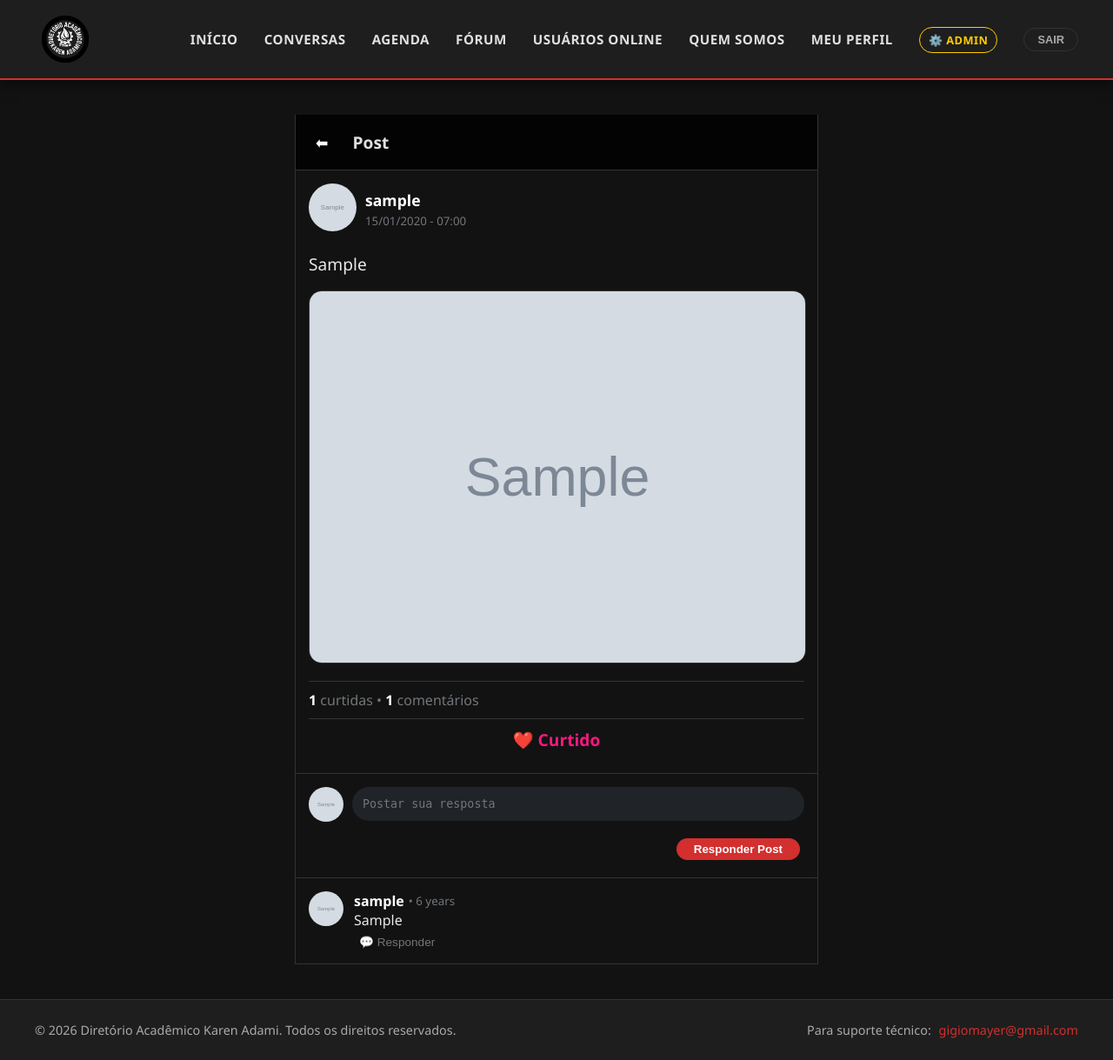
After one commit to Mayer0212/mentoria-plataforma, a Django app: page /forum/post/1/ in a window 1280 px wide. The commit adds this page. Shown: the whole page at 87% size. Run offline with Django 5.2, Linux system fonts and the light colour scheme; a user stored in the database is signed in; tables that the repository leaves empty hold one stand-in row (values such as "Sample post"); grey boxes marked "Sample" are stand-in pictures.

Commit message:
adiçao do forum

```diff
--- a/core/forms.py
+++ b/core/forms.py
@@ -2,6 +2,7 @@ from django import forms
 from .models import Reuniao, Tarefa
 from django.contrib.auth.models import User
 from .models import Perfil, Reuniao, Tarefa # Adicione Perfil aqui
+from .models import Post, Comentario
 
 # Formulário para criar Reunião
 class ReuniaoForm(forms.ModelForm):
@@ -79,3 +80,33 @@ class PerfilUpdateForm(forms.ModelForm):
             'instagram': forms.TextInput(attrs={'placeholder': '@seu.usuario'}),
             'telefone': forms.TextInput(attrs={'placeholder': '(XX) 99999-9999'}),
         }
+
+
+
+# --- FÓRUM ---
+class PostForm(forms.ModelForm):
+    class Meta:
+        model = Post
+        fields = ['conteudo', 'imagem']
+        widgets = {
+            'conteudo': forms.Textarea(attrs={
+                'class': 'form-control',
+                'rows': 3,
+                'placeholder': 'O que está acontecendo?',
+                'style': 'resize: none; border: none; font-size: 1.2em; background: transparent; color: white;'
+            }),
+            'imagem': forms.FileInput(attrs={'class': 'form-control', 'style': 'display: none;', 'id': 'file-input'}),
+        }
+
+class ComentarioForm(forms.ModelForm):
+    class Meta:
+        model = Comentario
+        fields = ['conteudo']
+        widgets = {
+            'conteudo': forms.Textarea(attrs={
+                'class': 'form-control',
+                'rows': 1,
+                'placeholder': 'Postar sua resposta',
+                'style': 'resize: none; border-radius: 20px; background: #202327; color: white; border: none;'
+            }),
+        }
--- a/core/urls.py
+++ b/core/urls.py
@@ -14,13 +14,13 @@ urlpatterns = [
 
     path('painel/', views.dashboard, name='dashboard'),
 
-    path('nova-reuniao/', views.criar_reuniao, name='nova_reuniao'),
+    path('nova-reuniao/', views.nova_reuniao, name='nova_reuniao'),
 
     path('chat/', views.lista_usuarios, name='lista_usuarios'),
 
     path('chat/<str:username>/', views.sala_chat, name='sala_chat'),
 
-    path('nova-tarefa/', views.criar_tarefa, name='nova_tarefa'),
+    path('nova-tarefa/', views.nova_tarefa, name='nova_tarefa'),
 
     path('calendario/', views.calendario, name='calendario'),
 
@@ -39,4 +39,10 @@ urlpatterns = [
     path('reuniao/editar/<int:id>/', views.editar_reuniao, name='editar_reuniao'),
 
     path('reuniao/excluir/<int:id>/', views.excluir_reuniao, name='excluir_reuniao'),
+
+    path('forum/', views.forum, name='forum'),
+
+    path('forum/post/<int:pk>/', views.post_detail, name='post_detail'),
+
+    path('forum/like/<int:pk>/', views.dar_like, name='dar_like'),
 ]
--- a/core/views.py
+++ b/core/views.py
@@ -8,6 +8,9 @@ from django.contrib.auth.models import User
 from django.contrib import messages
 from .forms import UserUpdateForm, PerfilUpdateForm
 from django.http import HttpResponseForbidden
+from django.db.models import Count
+from .forms import PostForm, ComentarioForm
+from .models import Post, Comentario
 
 # --- Página de Entrada (Pública) ---
 def home(request):
@@ -26,7 +29,11 @@ def dashboard(request):
         Q(solicitante=request.user) | Q(convidados=request.user)
     ).filter(data_inicio__date=hoje).distinct().order_by('data_inicio')
 
-    tarefas = Tarefa.objects.filter(usuario=request.user, data_prazo=hoje)
+    # Mostra se: Eu sou o dono da tarefa (usuario) OU Eu fui quem criou (criador)
+    tarefas = Tarefa.objects.filter(
+        Q(usuario=request.user) | Q(criador=request.user),
+        data_prazo=hoje
+    ).distinct()
 
     # Conta mensagens não lidas
     notificacoes = Mensagem.objects.filter(destinatario=request.user, lido=False).count()
@@ -39,8 +46,9 @@ def dashboard(request):
     }
     return render(request, 'dashboard.html', context)
 
+# --- CRIAR REUNIÃO (Renomeado para bater com o HTML) ---
 @login_required
-def criar_reuniao(request):
+def nova_reuniao(request):
     if request.method == 'POST':
         form = ReuniaoForm(request.POST, user=request.user)
         if form.is_valid():
@@ -51,7 +59,8 @@ def criar_reuniao(request):
             form.save_m2m() # <--- OBRIGATÓRIO: Salva os convidados (Many-to-Many)
 
             messages.success(request, 'Reunião agendada com sucesso!')
-            return redirect('dashboard')
+            # MUDANÇA AQUI: Agora vai para o calendário
+            return redirect('calendario')
     else:
         form = ReuniaoForm(user=request.user)
 
@@ -59,23 +68,18 @@ def criar_reuniao(request):
 
 @login_required
 def lista_usuarios(request):
-    # Busca usuários que:
-    # 1. Enviaram mensagem para mim (mensagens_enviadas__destinatario=eu)
-    # OU
-    # 2. Receberam mensagem minha (mensagens_recebidas__remetente=eu)
+    # Busca usuários que trocaram mensagens comigo
     usuarios = User.objects.filter(
         Q(mensagens_enviadas__destinatario=request.user) |
         Q(mensagens_recebidas__remetente=request.user)
-    ).distinct().exclude(id=request.user.id) # O distinct evita repetição e exclude tira o próprio user
+    ).distinct().exclude(id=request.user.id)
 
     return render(request, 'lista_usuarios.html', {'usuarios': usuarios})
 
 @login_required
 def sala_chat(request, username):
-    # Pega o usuário com quem quero falar (ou dá erro 404 se não existir)
     outro_usuario = get_object_or_404(User, username=username)
 
-    # 1. Se eu enviei mensagem no formulário abaixo:
     if request.method == 'POST':
         conteudo = request.POST.get('conteudo')
         if conteudo:
@@ -86,13 +90,11 @@ def sala_chat(request, username):
             )
             return redirect('sala_chat', username=username)
 
-    # 2. Busca o histórico de mensagens (Minhas p/ ele OU dele p/ mim)
     mensagens = Mensagem.objects.filter(
         Q(remetente=request.user, destinatario=outro_usuario) |
         Q(remetente=outro_usuario, destinatario=request.user)
     ).order_by('data_envio')
 
-    # 3. Marca as mensagens DELE como lidas (já que estou vendo elas agora)
     Mensagem.objects.filter(remetente=outro_usuario, destinatario=request.user, lido=False).update(lido=True)
 
     return render(request, 'chat.html', {
@@ -100,16 +102,16 @@ def sala_chat(request, username):
         'mensagens': mensagens
     })
 
+# --- CRIAR TAREFA (Renomeado para bater com o HTML) ---
 @login_required
-def criar_tarefa(request):
+def nova_tarefa(request):
     if request.method == 'POST':
-        # Passamos user=request.user para validar permissões (se tiver lógica no form)
         form = TarefaForm(request.POST, user=request.user)
 
         if form.is_valid():
             tarefa = form.save(commit=False)
 
-            # --- Correção do IntegrityError ---
+            # Define o criador para evitar erro de integridade
             tarefa.criador = request.user
 
             # Lógica para definir para QUEM é a tarefa
@@ -127,8 +129,7 @@ def criar_tarefa(request):
     else:
         form = TarefaForm(user=request.user)
 
-    # Renderiza o template correto (verifique se o nome do seu arquivo é nova_tarefa.html ou form_generico.html)
-    # Usamos o 'form_generico.html' e passamos um título para a página
+    # Usamos o 'form_generico.html' pois você disse que funcionou melhor
     return render(request, 'form_generico.html', {'form': form, 'titulo': 'Nova Tarefa'})
 
 @login_required
@@ -136,21 +137,18 @@ def calendario(request):
     agora = timezone.now()
     hoje = agora.date()
 
-    # 1. Reuniões (Mantém a lógica de data)
-    # Sugestão: Também filtrar reuniões para segurança, igual fizemos no dashboard
+    # 1. Reuniões (Com filtro de segurança)
     reunioes = Reuniao.objects.filter(
         Q(solicitante=request.user) | Q(convidados=request.user),
         data_inicio__gte=agora
     ).distinct().order_by('data_inicio')
 
-    # --- CORREÇÃO DAS TAREFAS ---
-
-    # Passo 1: Pega TODAS as tarefas que eu tenho permissão de ver (Criador OU Destinatário)
+    # 2. Tarefas (Com filtro de segurança)
     todas_minhas_tarefas = Tarefa.objects.filter(
         Q(usuario=request.user) | Q(criador=request.user)
     ).distinct()
 
-    # Passo 2: A partir dessa lista filtrada, separamos Futuras e Antigas
+    # Separa em Futuras e Antigas
     tarefas = todas_minhas_tarefas.filter(data_prazo__gte=hoje).order_by('data_prazo')
     tarefas_antigas = todas_minhas_tarefas.filter(data_prazo__lt=hoje).order_by('-data_prazo')
 
@@ -166,10 +164,6 @@ def quem_somos(request):
 
 @login_required
 def usuarios_online(request):
-    # Vamos pegar TODOS os usuários ativos
-    # Se quiser filtrar só quem logou recentemente, a lógica seria outra,
-    # mas para uma lista de "Membros da Plataforma", pegar todos é melhor.
-
     mentores = User.objects.filter(perfil__tipo='Mentor', is_active=True)
     estudantes = User.objects.filter(perfil__tipo='Estudante', is_active=True)
 
@@ -182,13 +176,12 @@ def usuarios_online(request):
 def meu_perfil(request):
     if request.method == 'POST':
         u_form = UserUpdateForm(request.POST, instance=request.user)
-        # request.FILES é obrigatório para imagens!
         p_form = PerfilUpdateForm(request.POST, request.FILES, instance=request.user.perfil)
 
         if u_form.is_valid() and p_form.is_valid():
             u_form.save()
             p_form.save()
-            return redirect('meu_perfil') # Recarrega a página para mostrar os dados novos
+            return redirect('meu_perfil')
 
     else:
         u_form = UserUpdateForm(instance=request.user)
@@ -202,7 +195,15 @@ def meu_perfil(request):
 
 def perfil_publico(request, username):
     perfil_user = get_object_or_404(User, username=username)
-    return render(request, 'perfil_publico.html', {'perfil_user': perfil_user})
+
+    # Busca os posts desse usuário (do mais novo para o mais velho)
+    posts = Post.objects.filter(autor=perfil_user).order_by('-data_criacao')
+
+    context = {
+        'perfil_user': perfil_user,
+        'posts': posts
+    }
+    return render(request, 'perfil_publico.html', context)
 
 @login_required
 def editar_tarefa(request, id):
@@ -212,15 +213,13 @@ def editar_tarefa(request, id):
     if tarefa.criador != request.user:
         return HttpResponseForbidden("Você não tem permissão.")
 
-    # Se clicou em "Salvar"
     if request.method == 'POST':
         tarefa.titulo = request.POST.get('titulo')
         tarefa.data_prazo = request.POST.get('data')
         tarefa.informacoes = request.POST.get('descricao')
         tarefa.save()
-        return redirect('calendario') # ou redirect('calendario') se preferir
+        return redirect('calendario') # Redireciona para o calendário
 
-    # Se clicou no botão "Editar" (GET) -> Abre a página
     return render(request, 'editar_tarefa.html', {'tarefa': tarefa})
 
 @login_required
@@ -230,7 +229,6 @@ def excluir_tarefa(request, id):
         tarefa.delete()
     return redirect('calendario')
 
-# --- NOVAS VIEWS PARA REUNIÕES ---
 @login_required
 def editar_reuniao(request, id):
     reuniao = get_object_or_404(Reuniao, id=id)
@@ -239,23 +237,19 @@ def editar_reuniao(request, id):
     if reuniao.solicitante != request.user:
         return HttpResponseForbidden("Você não tem permissão.")
 
-    # Se clicou em "Salvar"
     if request.method == 'POST':
         reuniao.titulo = request.POST.get('titulo')
 
         data_str = request.POST.get('data')
-        hora_str = request.POST.get('hora') # Vamos pegar a hora separada para facilitar
+        hora_str = request.POST.get('hora')
 
-        # Junta data e hora se necessário, ou salva direto dependendo do seu model.
-        # Assumindo que seu model usa DateTimeField, o ideal é juntar:
         if data_str and hora_str:
             reuniao.data_inicio = f"{data_str} {hora_str}"
 
         reuniao.link_externo = request.POST.get('link')
         reuniao.save()
-        return redirect('calendario')
+        return redirect('calendario') # Redireciona para o calendário
 
-    # Se clicou no botão "Editar" (GET) -> Abre a página
     return render(request, 'editar_reuniao.html', {'reuniao': reuniao})
 
 @login_required
@@ -264,3 +258,97 @@ def excluir_reuniao(request, id):
     if reuniao.solicitante == request.user:
         reuniao.delete()
     return redirect('calendario')
+
+
+# --- VIEW DO FÓRUM (FEED) ---
+@login_required
+def forum(request):
+    form = PostForm()
+
+    # 1. Se o usuário enviou um novo post
+    if request.method == 'POST':
+        form = PostForm(request.POST, request.FILES)
+        if form.is_valid():
+            post = form.save(commit=False)
+            post.autor = request.user
+            post.save()
+            return redirect('forum')
+
+    # 2. Configuração dos Filtros e Busca
+    posts = Post.objects.all()
+
+    # Busca (Search)
+    query = request.GET.get('q')
+    if query:
+        # Busca no conteúdo do post OU no username do autor
+        posts = posts.filter(
+            Q(conteudo__icontains=query) |
+            Q(autor__username__icontains=query)
+        )
+
+    # Filtro de Tipo de Usuário (Alunos ou Mentores)
+    filtro_autor = request.GET.get('filtro_autor')
+    if filtro_autor == 'mentores':
+        posts = posts.filter(autor__perfil__tipo='Mentor')
+    elif filtro_autor == 'alunos':
+        posts = posts.filter(autor__perfil__tipo='Estudante')
+
+    # Ordenação (Mais Recentes ou Mais Curtidos)
+    ordem = request.GET.get('ordem')
+    if ordem == 'curtidos':
+        # Anota a contagem de likes e ordena por ela (desc), e depois por data (desc)
+        posts = posts.annotate(num_likes=Count('likes')).order_by('-num_likes', '-data_criacao')
+    else:
+        # Padrão: Mais recentes primeiro
+        posts = posts.order_by('-data_criacao')
+
+    context = {
+        'posts': posts,
+        'form': form,
+    }
+    return render(request, 'forum.html', context)
+
+# --- DETALHES DO POST (COMENTÁRIOS) ---
+@login_required
+def post_detail(request, pk):
+    post = get_object_or_404(Post, pk=pk)
+
+    # Lista apenas os comentários principais (que não são respostas)
+    comentarios_principais = post.comentarios.filter(parent=None).order_by('-data_criacao')
+
+    form = ComentarioForm()
+
+    if request.method == 'POST':
+        form = ComentarioForm(request.POST)
+        if form.is_valid():
+            comentario = form.save(commit=False)
+            comentario.autor = request.user
+            comentario.post = post
+
+            # Lógica da Resposta: Verifica se veio um ID de pai
+            parent_id = request.POST.get('parent_id')
+            if parent_id:
+                parent_obj = Comentario.objects.get(id=parent_id)
+                comentario.parent = parent_obj
+
+            comentario.save()
+            return redirect('post_detail', pk=pk)
+
+    context = {
+        'post': post,
+        'comentarios': comentarios_principais, # Passamos a lista filtrada
+        'form': form
+    }
+    return render(request, 'post_detail.html', context)
+
+# --- FUNÇÃO DE DAR LIKE (AJAX/Simples) ---
+@login_required
+def dar_like(request, pk):
+    post = get_object_or_404(Post, pk=pk)
+    if request.user in post.likes.all():
+        post.likes.remove(request.user)
+    else:
+        post.likes.add(request.user)
+
+    # Redireciona de volta para a mesma página que estava (feed ou detalhe)
+    return redirect(request.META.get('HTTP_REFERER', 'forum'))
--- a/mentoria_project/settings.py
+++ b/mentoria_project/settings.py
@@ -127,7 +127,7 @@ STATICFILES_DIRS = [
 
 STATIC_ROOT = os.path.join(BASE_DIR, 'staticfiles')
 
-
+LOGIN_URL = 'home' #Caso nao esteja logado para onde vai
 LOGIN_REDIRECT_URL = 'dashboard'  # Para onde vai após logar
 LOGOUT_REDIRECT_URL = 'home'      # Para onde vai após sair
 
--- a/templates/base.html
+++ b/templates/base.html
@@ -242,6 +242,7 @@
                         <li><a href="{% url 'dashboard' %}">Início</a></li>
                         <li><a href="{% url 'lista_usuarios' %}">Conversas</a></li>
                         <li><a href="{% url 'calendario' %}">Agenda</a></li>
+                        <li><a href="{% url 'forum' %}">Fórum</a></li>
                         <li><a href="{% url 'usuarios_online' %}">Usuários Online</a></li>
                         <li><a href="{% url 'quem_somos' %}">Quem Somos</a></li>
                         <li><a href="{% url 'meu_perfil' %}">Meu Perfil</a></li>
--- /dev/null
+++ b/templates/post_detail.html
@@ -0,0 +1,167 @@
+{% extends 'base.html' %}
+
+{% block content %}
+<style>
+    /* ... (MANTENHA SEUS ESTILOS ANTERIORES DO FÓRUM/MENTOR AQUI) ... */
+
+    /* RECOLE OS ESTILOS QUE JÁ TINHAMOS E ADICIONE ESTES NOVOS: */
+
+    .feed-container { max-width: 600px; margin: 0 auto; border-left: 1px solid #333; border-right: 1px solid #333; min-height: 100vh; text-align: left; }
+    .header-top { padding: 10px 15px; border-bottom: 1px solid #333; display: flex; align-items: center; gap: 20px; background: rgba(0,0,0,0.8); backdrop-filter: blur(10px); position: sticky; top: 0; z-index: 100; }
+    .btn-back { color: white; text-decoration: none; font-size: 1.2em; border-radius: 50%; padding: 8px; transition: background 0.2s; }
+    .btn-back:hover { background: rgba(255,255,255,0.1); }
+
+    .main-post { padding: 15px; border-bottom: 1px solid #333; }
+    .user-info { display: flex; align-items: center; gap: 10px; margin-bottom: 15px; }
+    .avatar-large { width: 55px; height: 55px; border-radius: 50%; object-fit: cover; }
+    .profile-link { text-decoration: none; color: inherit; }
+    .profile-link:hover { text-decoration: underline; }
+
+    .mentor-border { border: 2px solid #FFD700; box-shadow: 0 0 8px rgba(255, 215, 0, 0.6); }
+    .mentor-badge { color: #FFD700; background: rgba(255, 215, 0, 0.1); font-size: 0.75em; padding: 2px 6px; border-radius: 4px; margin-left: 5px; border: 1px solid #FFD700; font-weight: bold; text-transform: uppercase; }
+
+    .btn-like-grande { text-decoration: none; font-size: 1.2em; color: #71767b; transition: transform 0.2s; display: inline-block; font-weight: bold; }
+    .btn-like-grande:hover { transform: scale(1.1); }
+    .btn-like-grande.curtido { color: #f91880; }
+
+    /* --- NOVOS ESTILOS PARA RESPOSTAS --- */
+    .comment-card { padding: 15px; border-bottom: 1px solid #333; display: flex; flex-direction: column; }
+    .comment-main { display: flex; gap: 12px; }
+    .comment-avatar { width: 40px; height: 40px; border-radius: 50%; object-fit: cover; }
+
+    /* Recuo para as respostas */
+    .reply-list { margin-left: 52px; margin-top: 10px; border-left: 2px solid #333; padding-left: 10px; }
+
+    .btn-reply-toggle { background: none; border: none; color: #71767b; cursor: pointer; font-size: 0.85em; margin-top: 5px; }
+    .btn-reply-toggle:hover { color: #1d9bf0; }
+
+    /* Formulário de resposta escondido */
+    .reply-form-container { display: none; margin-top: 10px; margin-left: 52px; }
+    .reply-form-container.active { display: block; }
+
+</style>
+
+<div class="feed-container">
+
+    <div class="header-top">
+        <a href="{% url 'forum' %}" class="btn-back">⬅</a>
+        <h2 style="margin: 0; font-size: 1.2em;">Post</h2>
+    </div>
+
+    <div class="main-post">
+        <div class="user-info">
+            <a href="{% url 'perfil_publico' post.autor.username %}">
+                <img src="{{ post.autor.perfil.foto.url }}" class="avatar-large {% if post.autor.perfil.tipo == 'Mentor' %}mentor-border{% endif %}">
+            </a>
+            <div>
+                <div style="display: flex; align-items: center;">
+                    <a href="{% url 'perfil_publico' post.autor.username %}" class="profile-link">
+                        <strong style="font-size: 1.1em; color: white;">{{ post.autor.username }}</strong>
+                    </a>
+                    {% if post.autor.perfil.tipo == 'Mentor' %} <span class="mentor-badge">Mentor</span> {% endif %}
+                </div>
+                <small style="color: #71767b;">{{ post.data_criacao|date:"d/m/Y - H:i" }}</small>
+            </div>
+        </div>
+
+        <p style="font-size: 1.2em; color: #e7e9ea; line-height: 1.5; white-space: pre-line; margin-bottom: 15px;">{{ post.conteudo }}</p>
+        {% if post.imagem %} <img src="{{ post.imagem.url }}" style="width: 100%; border-radius: 15px; border: 1px solid #333; margin-bottom: 15px;"> {% endif %}
+
+        <div style="padding: 10px 0; border-top: 1px solid #333; border-bottom: 1px solid #333; color: #71767b;">
+            <strong style="color: white;">{{ post.total_likes }}</strong> curtidas • <strong style="color: white;">{{ post.comentarios.count }}</strong> comentários
+        </div>
+
+        <div style="padding: 10px 0; text-align: center;">
+            <a href="{% url 'dar_like' post.id %}" class="btn-like-grande {% if request.user in post.likes.all %}curtido{% endif %}">
+                {% if request.user in post.likes.all %}❤️ Curtido{% else %}🤍 Curtir{% endif %}
+            </a>
+        </div>
+    </div>
+
+    <div style="padding: 15px; border-bottom: 1px solid #333; display: flex; gap: 10px;">
+        <img src="{{ user.perfil.foto.url }}" class="comment-avatar">
+        <form method="POST" style="flex: 1;">
+            {% csrf_token %}
+            {{ form.conteudo }}
+            <div style="text-align: right; margin-top: 10px;">
+                <button type="submit" class="btn btn-primary" style="border-radius: 20px; padding: 5px 20px;">Responder Post</button>
+            </div>
+        </form>
+    </div>
+
+    {% for comentario in comentarios %}
+        <div class="comment-card">
+
+            <div class="comment-main">
+                <a href="{% url 'perfil_publico' comentario.autor.username %}">
+                    <img src="{{ comentario.autor.perfil.foto.url }}" class="comment-avatar {% if comentario.autor.perfil.tipo == 'Mentor' %}mentor-border{% endif %}">
+                </a>
+                <div style="flex: 1;">
+                    <div style="display: flex; align-items: center; gap: 5px;">
+                        <a href="{% url 'perfil_publico' comentario.autor.username %}" class="profile-link">
+                            <strong style="color: white;">{{ comentario.autor.username }}</strong>
+                        </a>
+                        {% if comentario.autor.perfil.tipo == 'Mentor' %} <span class="mentor-badge" style="font-size: 0.6em; padding: 1px 4px;">Mentor</span> {% endif %}
+                        <small style="color: #71767b;">• {{ comentario.data_criacao|timesince }}</small>
+                    </div>
+                    <p style="margin: 0; color: #e7e9ea; white-space: pre-line;">{{ comentario.conteudo }}</p>
+
+                    <button class="btn-reply-toggle" onclick="toggleReplyForm('{{ comentario.id }}')">
+                        💬 Responder
+                    </button>
+                </div>
+            </div>
+
+            <div id="reply-form-{{ comentario.id }}" class="reply-form-container">
+                <form method="POST">
+                    {% csrf_token %}
+                    <input type="hidden" name="parent_id" value="{{ comentario.id }}">
+                    {{ form.conteudo }}
+                    <div style="text-align: right; margin-top: 5px;">
+                        <button type="submit" class="btn btn-sm btn-primary" style="border-radius: 20px;">Enviar Resposta</button>
+                    </div>
+                </form>
+            </div>
+
+            {% if comentario.respostas.all %}
+                <div class="reply-list">
+                    {% for resposta in comentario.respostas.all %}
+                        <div style="display: flex; gap: 10px; margin-top: 10px;">
+                            <a href="{% url 'perfil_publico' resposta.autor.username %}">
+                                <img src="{{ resposta.autor.perfil.foto.url }}" style="width: 30px; height: 30px; border-radius: 50%;" class="{% if resposta.autor.perfil.tipo == 'Mentor' %}mentor-border{% endif %}">
+                            </a>
+                            <div>
+                                <div style="display: flex; align-items: center; gap: 5px;">
+                                    <a href="{% url 'perfil_publico' resposta.autor.username %}" class="profile-link">
+                                        <strong style="color: white; font-size: 0.9em;">{{ resposta.autor.username }}</strong>
+                                    </a>
+                                    {% if resposta.autor.perfil.tipo == 'Mentor' %} <span class="mentor-badge" style="font-size: 0.5em; padding: 1px 3px;">Mentor</span> {% endif %}
+                                </div>
+                                <p style="margin: 0; color: #e7e9ea; font-size: 0.95em;">{{ resposta.conteudo }}</p>
+                            </div>
+                        </div>
+                    {% endfor %}
+                </div>
+            {% endif %}
+
+        </div>
+    {% empty %}
+        <div style="padding: 30px; text-align: center; color: #71767b;">
+            Nenhum comentário ainda.
+        </div>
+    {% endfor %}
+
+</div>
+
+<script>
+    function toggleReplyForm(id) {
+        var form = document.getElementById('reply-form-' + id);
+        if (form.style.display === 'block') {
+            form.style.display = 'none';
+        } else {
+            form.style.display = 'block';
+        }
+    }
+</script>
+
+{% endblock %}
```
Also changed, not shown: core/models.py (+34 -0 lines), templates/forum.html (added, +139 -0 lines), templates/perfil_publico.html (+68 -2 lines), core/migrations/0006_post_comentario.py (added), core/migrations/0007_comentario_parent.py (added), 1 other file.
